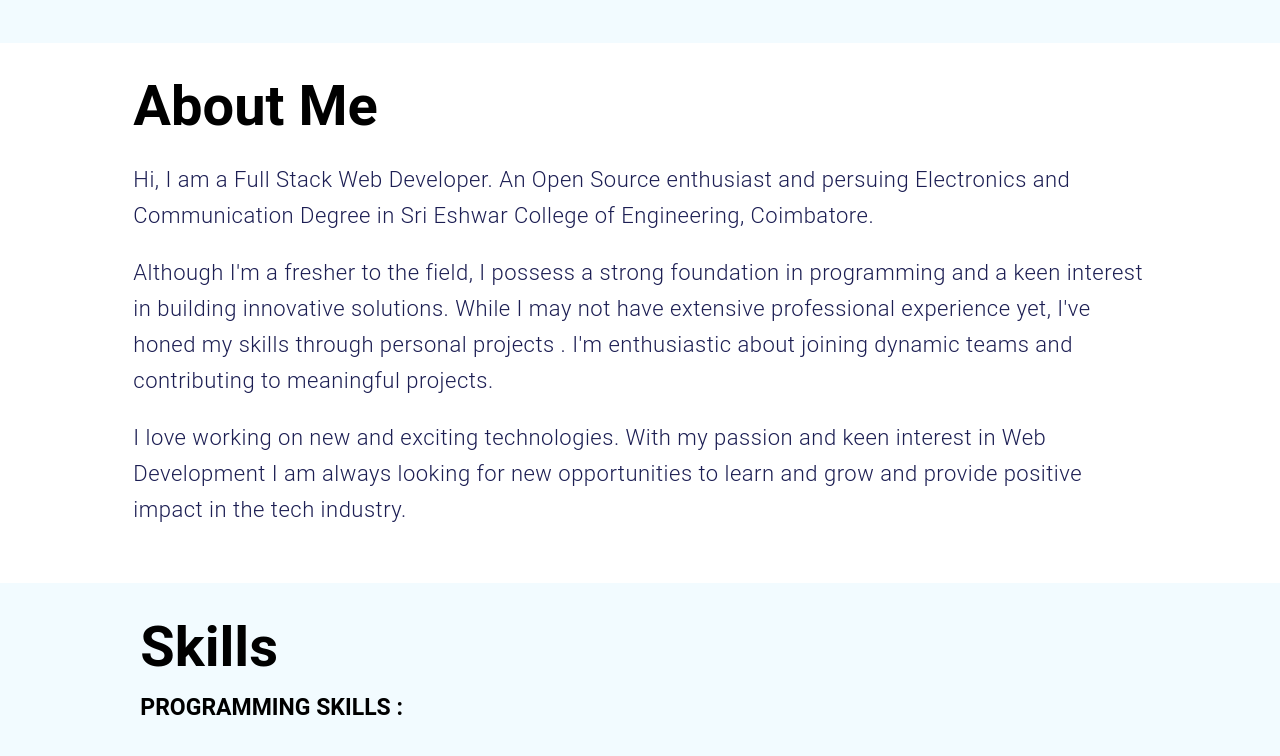
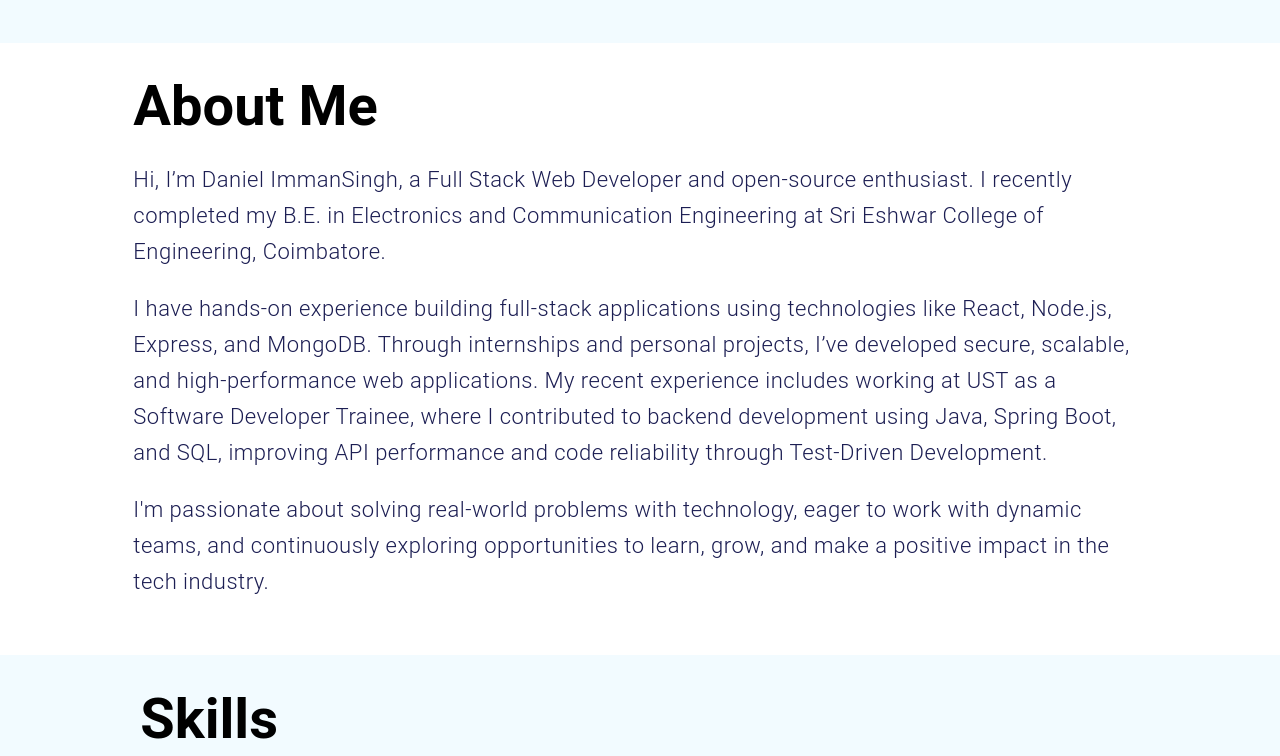
Before and after one commit to daniel08424/portfolio_frontend, a React (Create React App) app: page / in a window 1280 px wide. Shown: the part 632-1388 px from the top of the page. Built offline with nearby package versions, Linux system fonts and the light colour scheme; the HTML template or start-up script is replaced by a standard one.

Commit message:
Update AboutMe.jsx

```diff
--- a/src/Pages/Home/AboutMe.jsx
+++ b/src/Pages/Home/AboutMe.jsx
@@ -6,13 +6,13 @@ export default function AboutMe() {
         <div className="hero--section--content">
           <h1 className="skills-section--heading">About Me</h1>
           <p className="hero--section-description">
-          Hi, I am a Full Stack Web Developer. An Open Source enthusiast and persuing Electronics and Communication Degree in Sri Eshwar College of Engineering, Coimbatore.
+          Hi, I’m Daniel ImmanSingh, a Full Stack Web Developer and open-source enthusiast. I recently completed my B.E. in Electronics and Communication Engineering at Sri Eshwar College of Engineering, Coimbatore.
           </p>
           <p className="hero--section-description">
-          Although I'm a fresher to the field, I possess a strong foundation in programming and a keen interest in building innovative solutions. While I may not have extensive professional experience yet, I've honed my skills through personal projects . I'm enthusiastic about joining dynamic teams and contributing to meaningful projects.
+          I have hands-on experience building full-stack applications using technologies like React, Node.js, Express, and MongoDB. Through internships and personal projects, I’ve developed secure, scalable, and high-performance web applications. My recent experience includes working at UST as a Software Developer Trainee, where I contributed to backend development using Java, Spring Boot, and SQL, improving API performance and code reliability through Test-Driven Development.
           </p>
           <p className="hero--section-description">
-          I love working on new and exciting technologies.  With my passion and keen interest in Web Development I am always looking for new opportunities to learn and grow and provide positive impact in the tech industry.
+          I'm passionate about solving real-world problems with technology, eager to work with dynamic teams, and continuously exploring opportunities to learn, grow, and make a positive impact in the tech industry.
           </p>
 
         </div>
```
